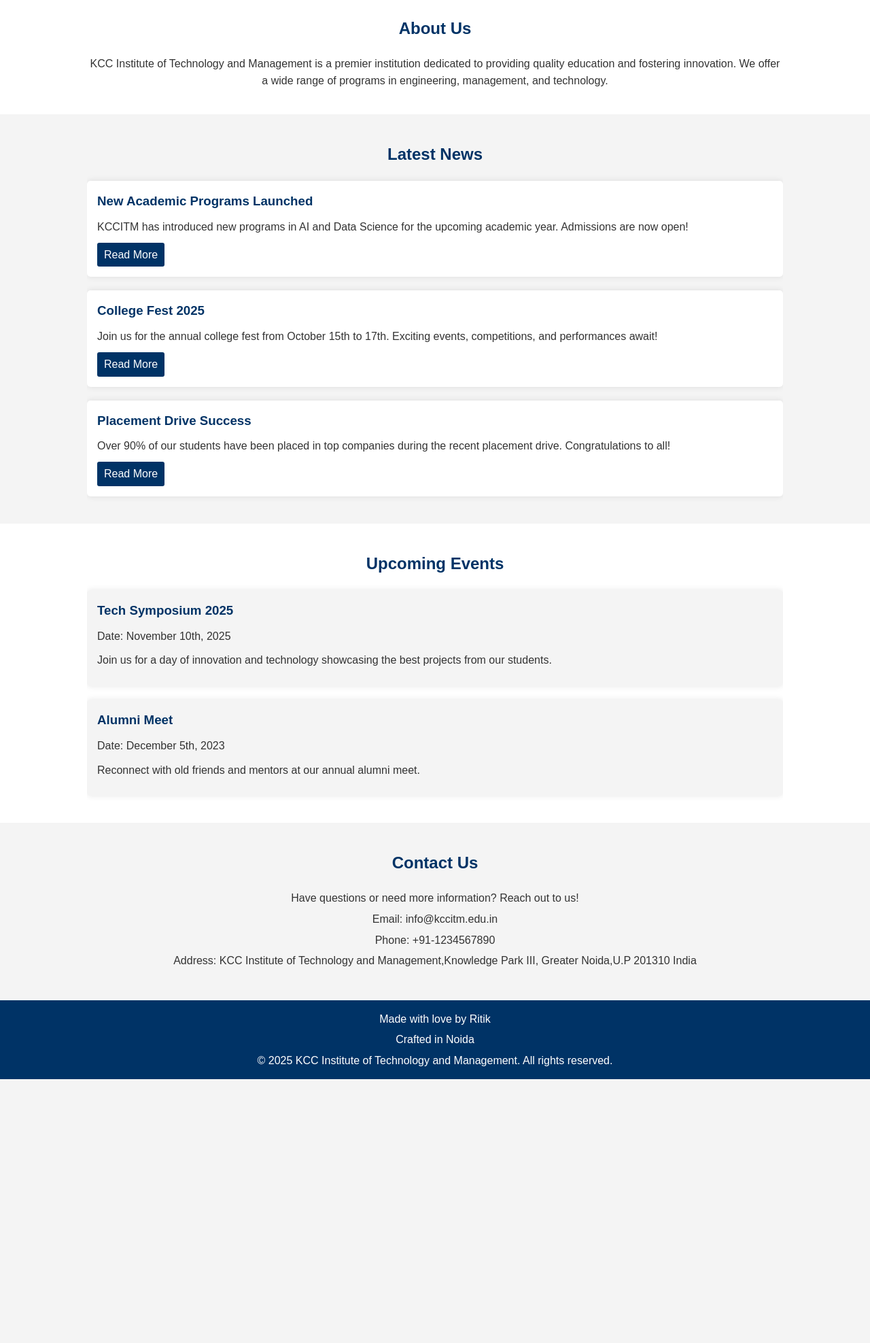
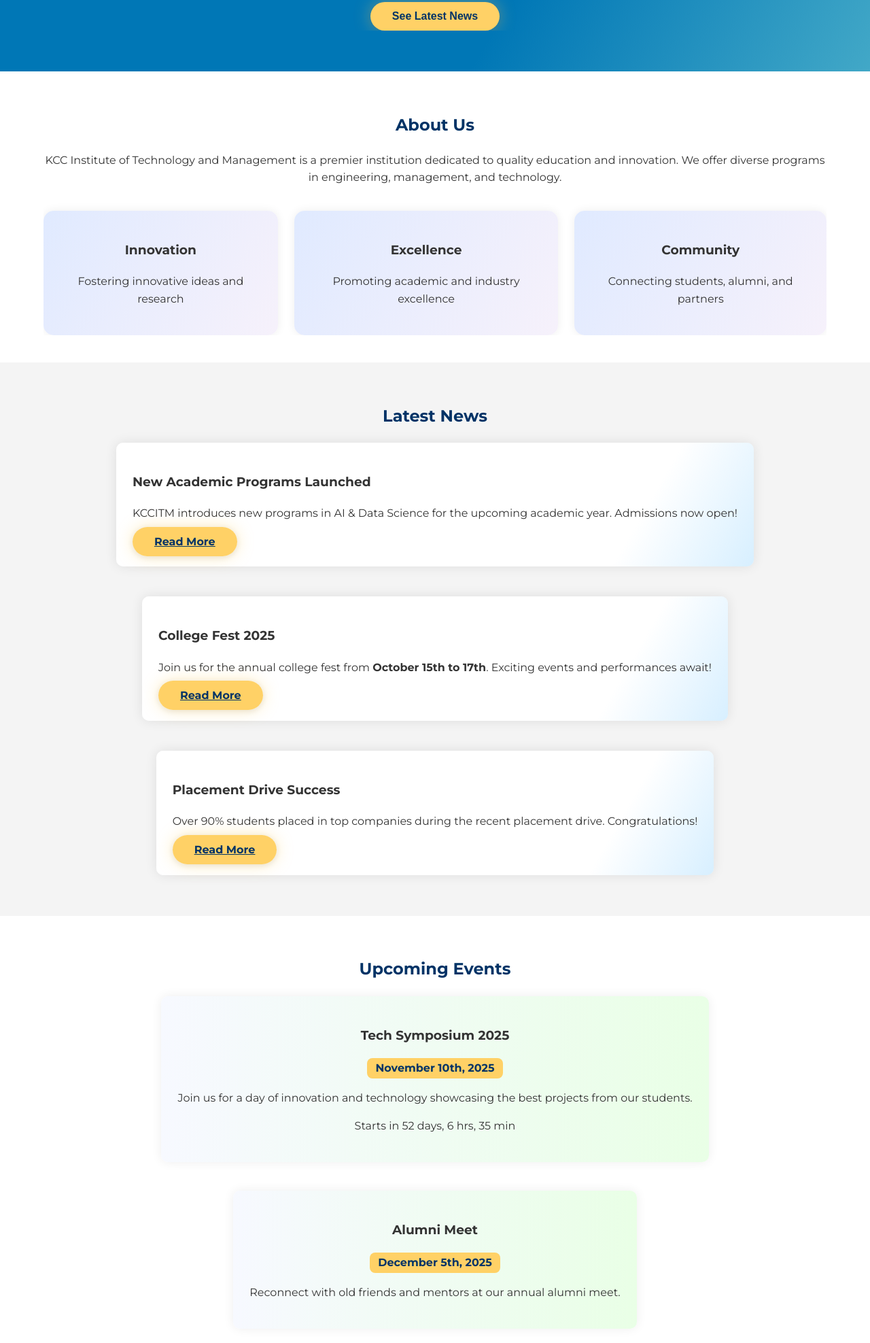
Before and after one commit to ritikkatiyar065/college-newsletter-website, a plain HTML site: page index.html in a window 1280 px wide. Shown: the part 455-2430 px from the top of the page at 68% size. Before the commit the page ends 2042 px from the top, so only its background shows below. Drawn offline with Linux system fonts and the light colour scheme.

Commit message:
updated the UI

```diff
--- a/index.html
+++ b/index.html
@@ -5,93 +5,125 @@
   <meta name="viewport" content="width=device-width, initial-scale=1.0">
   <title>KCCITM Newsletter</title>
   <link rel="stylesheet" href="styles.css">
+  <link rel="preconnect" href="https://fonts.googleapis.com">
+  <link rel="preconnect" href="https://fonts.gstatic.com" crossorigin>
+  <link href="https://fonts.googleapis.com/css2?family=Montserrat:wght@400;700&display=swap" rel="stylesheet">
 </head>
 <body>
   <header>
     <div class="container">
-            <h1>KCC Institute of Technology and Management</h1>
+      <h1 class="slide-down">KCC Institute of Technology and Management</h1>
+      <img src="" alt="KCC Logo" class="logo slide-down">
       <p>KCC Official Newsletter</p>
-        </div>
       <nav>
         <ul>
-                <li><a href="#home">Home</a></li>
-                <li><a href="#about">About</a></li>
-                <li><a href="#news">Latest News</a></li>
-                <li><a href="#events">Events</a></li>
-                <li><a href="#contact">Contact</a></li>
+          <li><a href="#home" class="nav-link">Home</a></li>
+          <li><a href="#about" class="nav-link">About</a></li>
+          <li><a href="#news" class="nav-link">Latest News</a></li>
+          <li><a href="#events" class="nav-link">Events</a></li>
+          <li><a href="#contact" class="nav-link">Contact</a></li>
         </ul>
       </nav>
+    </div>
   </header>
 
-    <section id="home" class="hero">
+  <section id="home" class="hero section hidden">
     <div class="container">
       <h2>Welcome to KCCITM</h2>
       <p>Stay updated with the latest news, events, and achievements of KCC Institute of Technology and Management.</p>
+      <button class="glow-btn" onclick="window.location='#news'">See Latest News</button>
     </div>
   </section>
 
-    <section id="about" class="about">
+  <section id="about" class="about section hidden">
     <div class="container">
       <h2>About Us</h2>
-            <p>KCC Institute of Technology and Management is a premier institution dedicated to providing quality education and fostering innovation. We offer a wide range of programs in engineering, management, and technology.</p>
+      <p>KCC Institute of Technology and Management is a premier institution dedicated to quality education and innovation. We offer diverse programs in engineering, management, and technology.</p>
+      <div class="about-cards">
+        <div class="card fade-in">
+          <h3>Innovation</h3>
+          <p>Fostering innovative ideas and research</p>
         </div>
-    </section>
-
-    <section id="news" class="news">
-        <div class="container">
-            <h2>Latest News</h2>
-            <div class="news-item">
-                <h3>New Academic Programs Launched</h3>
-                <p>KCCITM has introduced new programs in AI and Data Science for the upcoming academic year. Admissions are now open!</p>
-                <a href="#" class="read-more">Read More</a>
+        <div class="card fade-in">
+          <h3>Excellence</h3>
+          <p>Promoting academic and industry excellence</p>
         </div>
-            <div class="news-item">
-                <h3>College Fest 2025</h3>
-                <p>Join us for the annual college fest from October 15th to 17th. Exciting events, competitions, and performances await!</p>
-                <a href="#" class="read-more">Read More</a>
+        <div class="card fade-in">
+          <h3>Community</h3>
+          <p>Connecting students, alumni, and partners</p>
         </div>
-            <div class="news-item">
-                <h3>Placement Drive Success</h3>
-                <p>Over 90% of our students have been placed in top companies during the recent placement drive. Congratulations to all!</p>
-                <a href="#" class="read-more">Read More</a>
       </div>
     </div>
   </section>
 
-    <section id="events" class="events">
+  <section id="news" class="news section hidden">
     <div class="container">
-            <h2>Upcoming Events</h2>
-            <div class="event-item">
-                <h3>Tech Symposium 2025</h3>
-                <p>Date: November 10th, 2025</p>
-                <p>Join us for a day of innovation and technology showcasing the best projects from our students.</p>
+      <h2>Latest News</h2>
+      <div class="news-items">
+        <div class="news-card fade-in">
+          <h3>New Academic Programs Launched</h3>
+          <p>KCCITM introduces new programs in AI & Data Science for the upcoming academic year. Admissions now open!</p>
+          <a href="#" class="read-more glow-btn">Read More</a>
         </div>
-            <div class="event-item">
-                <h3>Alumni Meet</h3>
-                <p>Date: December 5th, 2023</p>
-                <p>Reconnect with old friends and mentors at our annual alumni meet.</p>
+        <div class="news-card fade-in">
+          <h3>College Fest 2025</h3>
+          <p>Join us for the annual college fest from <strong>October 15th to 17th</strong>. Exciting events and performances await!</p>
+          <a href="#" class="read-more glow-btn">Read More</a>
+        </div>
+        <div class="news-card fade-in">
+          <h3>Placement Drive Success</h3>
+          <p>Over 90% students placed in top companies during the recent placement drive. Congratulations!</p>
+          <a href="#" class="read-more glow-btn">Read More</a>
+        </div>
       </div>
     </div>
   </section>
 
-    <section id="contact" class="contact">
+  <section id="events" class="events section hidden">
+    <div class="container">
+      <h2>Upcoming Events</h2>
+      <div class="event-items">
+        <div class="event-card flip-in">
+          <h3>Tech Symposium 2025</h3>
+          <p><span class="event-date">November 10th, 2025</span></p>
+          <p>Join us for a day of innovation and technology showcasing the best projects from our students.</p>
+          <p id="countdown"></p>
+        </div>
+        <div class="event-card flip-in">
+          <h3>Alumni Meet</h3>
+          <p><span class="event-date">December 5th, 2025</span></p>
+          <p>Reconnect with old friends and mentors at our annual alumni meet.</p>
+        </div>
+      </div>
+    </div>
+  </section>
+
+  <section id="contact" class="contact section hidden">
     <div class="container">
       <h2>Contact Us</h2>
-            <p>Have questions or need more information? Reach out to us!</p>
+      <form id="contactForm" class="slide-up">
+        <input type="text" placeholder="Your Name" required>
+        <input type="email" placeholder="Your Email" required>
+        <textarea placeholder="Your Message" required></textarea>
+        <button type="submit" class="glow-btn">Send Message</button>
+        <div id="formSuccess" class="form-success"></div>
+      </form>
       <p>Email: info@kccitm.edu.in</p>
       <p>Phone: +91-1234567890</p>
-            <p>Address: KCC Institute of Technology and Management,Knowledge Park III, Greater Noida,U.P 201310
-                India</p>
+      <p>Address: KCC Institute of Technology and Management, Knowledge Park III, Greater Noida, U.P 201310 India</p>
     </div>
   </section>
 
   <footer>
     <div class="container">
-            <p>Made with love by Ritik</p>
+      <p id="footerYear"></p>
       <p>Crafted in Noida</p>
-            <p>&copy; 2025 KCC Institute of Technology and Management. All rights reserved.</p>
+      <p>© <span id="copyYear"></span> KCC Institute of Technology and Management. All rights reserved.</p>
     </div>
   </footer>
-    <script src="script.js"></script>
+
+  <button class="back-to-top"><span>↑</span></button>
+
+  <script src="main.js"></script>
 </body>
 </html>
--- a/main.js
+++ b/main.js
@@ -1,34 +1,79 @@
-// Smooth scrolling for navigation links
-document.querySelectorAll('nav ul li a').forEach(anchor => {
-    anchor.addEventListener('click', function (e) {
-        e.preventDefault(); // Prevent default anchor behavior
-        const targetId = this.getAttribute('href').substring(1); // Get the target section ID
-        const targetSection = document.getElementById(targetId); // Find the target section
-        if (targetSection) {
-            targetSection.scrollIntoView({ behavior: 'smooth' }); // Smooth scroll to the section
-        }
-    });
+// Smooth-scroll navigation
+document.querySelectorAll('.nav-link').forEach(anchor => {
+  anchor.addEventListener('click', function (e) {
+    e.preventDefault();
+    const targetId = this.getAttribute('href').substring(1);
+    const targetSection = document.getElementById(targetId);
+    if (targetSection) {
+      targetSection.scrollIntoView({ behavior: 'smooth' });
+    }
+    document.querySelectorAll('.nav-link').forEach(link => link.classList.remove('active'));
+    this.classList.add('active');
+  });
 });
 
-// Back to Top Button
-const backToTopButton = document.createElement('button');
-backToTopButton.innerHTML = '↑';
-backToTopButton.classList.add('back-to-top');
-document.body.appendChild(backToTopButton);
+// Animated section reveal on scroll
+const revealSections = document.querySelectorAll('.section');
+function animateSections() {
+  const triggerBottom = window.innerHeight * 0.9;
+  revealSections.forEach(section => {
+    const boxTop = section.getBoundingClientRect().top;
+    if (boxTop < triggerBottom) {
+      section.classList.add('visible');
+      // Animate child cards
+      section.querySelectorAll('.fade-in, .flip-in').forEach(child => {
+        setTimeout(() => child.classList.add(child.classList.contains('fade-in') ? 'fade-in' : 'flip-in'), 80);
+      });
+    }
+  });
+}
+window.addEventListener('scroll', animateSections);
+window.addEventListener('load', animateSections);
 
+// Floating Back to Top button logic
+const backToTopButton = document.querySelector('.back-to-top');
+window.addEventListener('scroll', () => {
+  backToTopButton.style.display = window.scrollY > 260 ? 'block' : 'none';
+});
 backToTopButton.addEventListener('click', () => {
-    window.scrollTo({ top: 0, behavior: 'smooth' }); // Smooth scroll to the top
+  window.scrollTo({top: 0, behavior: 'smooth'});
 });
 
-// Show/hide the Back to Top button based on scroll position
-window.addEventListener('scroll', () => {
-    if (window.scrollY > 300) {
-        backToTopButton.style.display = 'block';
-    } else {
-        backToTopButton.style.display = 'none';
+// Live Year in Footer
+const year = new Date().getFullYear();
+document.getElementById('copyYear').textContent = year;
+
+// Contact form animated feedback
+const contactForm = document.getElementById('contactForm');
+if(contactForm){
+contactForm.addEventListener('submit', function(e){
+  e.preventDefault();
+  document.getElementById('formSuccess').style.display='block';
+  document.getElementById('formSuccess').textContent = 'Message sent! We will reply soon.';
+  setTimeout(() => {
+    document.getElementById('formSuccess').style.display='none';
+    contactForm.reset();
+  }, 2600);
+});
+}
+
+// Event countdown timer
+const countdownEl = document.getElementById('countdown');
+if(countdownEl){
+  // Nov 10, 2025, 00:00:00
+  const eventDate = new Date('2025-11-10T00:00:00');
+  function updateCountdown() {
+    const now = new Date();
+    const diff = eventDate - now;
+    if(diff > 0){
+      const days = Math.floor(diff/(1000*60*60*24));
+      const hours = Math.floor((diff/(1000*60*60))%24);
+      const mins = Math.floor((diff/(1000*60))%60);
+      countdownEl.textContent = `Starts in ${days} days, ${hours} hrs, ${mins} min`;
+    }else{
+      countdownEl.textContent = "Event Started!";
     }
-});
-
-// Dynamic Year Update in Footer
-const year = new Date().getFullYear();
-document.querySelector('footer p').innerHTML = `&copy; ${year} KCC Institute of Technology and Management. All rights reserved.`;
+  }
+  setInterval(updateCountdown, 5000);
+  updateCountdown();
+}
--- a/styles.css
+++ b/styles.css
@@ -1,209 +1,280 @@
-/* General Styles */
-/* Back to Top Button */
-.back-to-top {
-    display: none;
-    position: fixed;
-    bottom: 20px;
-    right: 20px;
-    background: #003366;
-    color: #fff;
-    border: none;
-    border-radius: 50%;
-    width: 180px;
-    height: 40px;
-    font-size: 20px;
-    cursor: pointer;
-    box-shadow: 0 0 10px rgba(0, 0, 0, 0.3);
-}
-
-.back-to-top:hover {
-    background: #002244;
-}
 body {
-    font-family: Arial, sans-serif;
+  font-family: 'Montserrat', Arial, sans-serif;
   margin: 0;
   padding: 0;
   line-height: 1.6;
   color: #333;
-    background-color: #f4f4f4;
+  background: linear-gradient(120deg, #ece9f7 0%, #e6f0fa 100%);
 }
 
-.container {
-    width: 80%;
-    margin: auto;
-    overflow: hidden;
-}
-
-/* Header Styles */
+/* Header & Navigation */
 header {
-    background: #003366;
+  background: linear-gradient(90deg, #003366 0%, #0077b6 100%);
   color: #fff;
   padding: 20px 0;
   text-align: center;
+  animation: fadeDown 1s ease;
 }
-
 header h1 {
+  font-size: 2.5em;
   margin: 0;
-    font-size: 2.5em;
+  letter-spacing: 1px;
 }
-
 header p {
+  font-size: 1.2em;
   margin: 5px 0 0;
-    font-size: 1.2em;
 }
-/* Navigation Styles */
-nav {
-    background: #002244;
-    padding: 10px 0;
-}
-
 nav ul {
   list-style: none;
   padding: 0;
   text-align: center;
 }
-
 nav ul li {
   display: inline;
   margin: 0 15px;
+  position: relative;
 }
-
 nav ul li a {
   color: #fff;
   text-decoration: none;
   font-weight: bold;
+  font-size: 1.1em;
+  padding: 5px 10px;
+  transition: background 0.3s, color 0.3s;
+  border-radius: 20px;
+}
+nav ul li a:hover,
+nav ul li a.active {
+  background: #ffd166;
+  color: #003366;
 }
 
-nav ul li a:hover {
-    color: #ffcc00;
+.container {
+  width: 90%;
+  max-width: 1200px;
+  margin: auto;
+  overflow: hidden;
 }
 
-/* Hero Section */
-.hero {
-    background: #0077b6;
-    color: #fff;
-    padding: 50px 0;
-    text-align: center;
+.section {
+  opacity: 0;
+  transform: translateY(40px);
+  transition: opacity 0.7s cubic-bezier(.73,.13,.11,1.01), transform 0.7s cubic-bezier(.73,.13,.11,1.01);
+}
+.section.visible {
+  opacity: 1;
+  transform: translateY(0);
 }
 
+.hero {
+  background: linear-gradient(120deg, #0077b6 60%, #42a8c7 100%);
+  color: #fff;
+  padding: 60px 0;
+  text-align: center;
+  animation: heroFadeIn 2s;
+}
 .hero h2 {
-    margin: 0;
   font-size: 2em;
 }
-
 .hero p {
   font-size: 1.2em;
 }
 
-/* About Section */
+/* Button Animation */
+.glow-btn {
+  background: #ffd166;
+  color: #003366;
+  border: none;
+  padding: 12px 32px;
+  border-radius: 25px;
+  font-size: 1em;
+  font-weight: 700;
+  margin-top: 18px;
+  cursor: pointer;
+  box-shadow: 0 0 24px rgba(255,209,102,0.4), 0 2px 8px rgba(0,0,0,0.1);
+  transition: transform 0.2s, box-shadow 0.2s;
+}
+.glow-btn:hover, .glow-btn:focus {
+  transform: scale(1.07);
+  box-shadow: 0 0 48px rgba(255,209,102,0.7), 0 3px 15px rgba(0,0,0,0.18);
+}
+
 .about {
-    padding: 20px 0;
+  padding: 40px 0;
   background: #fff;
 }
-
 .about h2 {
   text-align: center;
   color: #003366;
 }
-
 .about p {
   text-align: center;
+}
+.about-cards {
+  display: flex;
+  gap: 24px;
+  justify-content: center;
+  margin-top: 36px;
+}
+.card {
+  background: linear-gradient(120deg, #e0eaff 0%, #f6f1fb 100%);
+  padding: 24px;
+  border-radius: 15px;
+  min-width: 260px;
+  box-shadow: 0 0 14px rgba(0,0,0,0.07);
+  text-align: center;
+  transition: transform 0.4s cubic-bezier(.41,1.33,.39,.55), box-shadow 0.2s;
+  opacity: 0;
+  transform: scale(0.9);
+}
+.card.fade-in {
+  opacity: 1;
+  transform: scale(1);
+}
+.card:hover {
+  box-shadow: 0 0 45px 5px #0077b6bb;
+  transform: scale(1.05) rotate(-2deg);
 }
 
 /* News Section */
 .news {
-    padding: 20px 0;
+  padding: 40px 0;
   background: #f4f4f4;
 }
-
 .news h2 {
   text-align: center;
   color: #003366;
   margin-bottom: 20px;
 }
-
-.news-item {
-    background: #fff;
-    padding: 15px;
+.news-items {
+  display: flex;
+  flex-wrap: wrap;
+  gap: 24px;
+  justify-content: center;
+}
+.news-card {
+  background: linear-gradient(120deg, #ffffff 80%, #d7efff 100%);
+  padding: 24px;
   margin-bottom: 20px;
-    border-radius: 5px;
-    box-shadow: 0 0 10px rgba(0, 0, 0, 0.1);
+  border-radius: 10px;
+  min-width: 260px;
+  box-shadow: 0 0 18px rgba(0,0,0,0.09);
+  transition: box-shadow 0.2s, transform 0.3s;
+  opacity: 0;
+  transform: translateY(30px);
 }
-
-.news-item h3 {
-    margin: 0 0 10px;
-    color: #003366;
+.news-card.fade-in {
+  opacity: 1;
+  transform: translateY(0);
 }
-
-.news-item p {
-    margin: 0 0 10px;
-}
-
-.news-item .read-more {
-    display: inline-block;
-    padding: 5px 10px;
-    background: #003366;
-    color: #fff;
-    text-decoration: none;
-    border-radius: 3px;
-}
-
-.news-item .read-more:hover {
-    background: #002244;
+.news-card:hover {
+  box-shadow: 0 0 45px 10px #ffd166bb;
+  transform: scale(1.04);
 }
 
 /* Events Section */
 .events {
-    padding: 20px 0;
+  padding: 40px 0;
   background: #fff;
 }
-
 .events h2 {
   text-align: center;
   color: #003366;
 }
-
-.event-item {
-    background: #f4f4f4;
-    padding: 15px;
-    margin-bottom: 20px;
-    border-radius: 5px;
-    box-shadow: 0 0 10px rgba(0, 0, 0, 0.1);
+.event-items {
+  display: flex;
+  flex-wrap: wrap;
+  gap: 24px;
+  justify-content: center;
+}
+.event-card {
+  background: linear-gradient(90deg, #f7f9ff 0%, #e9ffe6 100%);
+  padding: 24px;
+  border-radius: 10px;
+  min-width: 260px;
+  box-shadow: 0 0 16px rgba(0,0,0,0.07);
+  text-align: center;
+  margin-bottom: 18px;
+  transition: transform 0.5s cubic-bezier(.18,.89,.32,.74);
+  opacity: 0;
+  transform: rotateY(20deg) scale(0.97);
+}
+.event-card.flip-in {
+  opacity: 1;
+  transform: rotateY(0) scale(1);
+}
+.event-date {
+  display: inline-block;
+  padding: 2px 12px;
+  background: #ffd166;
+  color: #003366;
+  border-radius: 8px;
+  font-weight: bold;
 }
 
-.event-item h3 {
-    margin: 0 0 10px;
-    color: #003366;
-}
-
-.event-item p {
-    margin: 0 0 10px;
-}
-
-/* Contact Section */
 .contact {
-    padding: 20px 0;
+  padding: 40px 0;
   background: #f4f4f4;
   text-align: center;
 }
-
 .contact h2 {
   color: #003366;
 }
 
-.contact p {
+/* Floating Back to Top Button */
+.back-to-top {
+  display: none;
+  position: fixed;
+  bottom: 24px;
+  right: 24px;
+  background: #003366;
+  color: #fff;
+  border: none;
+  border-radius: 50%;
+  width: 56px;
+  height: 56px;
+  font-size: 2em;
+  cursor: pointer;
+  box-shadow: 0 0 10px rgba(0,0,0,0.3);
+  z-index: 2000;
+  transition: background 0.3s, transform 0.2s;
+}
+.back-to-top:hover {
+  background: #0077b6;
+  transform: scale(1.10);
+}
+
+.form-success {
+  color: #0077b6;
+  margin-top: 12px;
+  font-weight: bold;
+  display: none;
+}
+
+footer {
+  background: linear-gradient(90deg, #003366 0%, #0077b6 100%);
+  color: #fff;
+  text-align: center;
+  padding: 20px 0 5px 0;
+  margin-top: 24px;
+  border-top-left-radius: 40px;
+  border-top-right-radius: 40px;
+  box-shadow: 0 -2px 20px rgba(0,0,0,0.08);
+}
+footer p {
   margin: 5px 0;
 }
 
-/* Footer Styles */
-footer {
-    background: #003366;
-    color: #fff;
-    text-align: center;
-    padding: 10px 0;
-    margin-top: 20px;
+/* Reveal Animations */
+@keyframes fadeDown {
+  0% {opacity:0;transform:translateY(-80px);}
+  100%{opacity:1;transform:translateY(0);}
 }
-
-footer p {
-    margin: 5px 0;
+@keyframes heroFadeIn {
+  0%{opacity:0;}
+  100%{opacity:1;}
 }
+@media (max-width:800px) {
+  .container { width: 98%; }
+  .about-cards, .news-items, .event-items { flex-direction: column; align-items: center; }
+}
```
Lines whose indentation alone changed are shown as unchanged.
